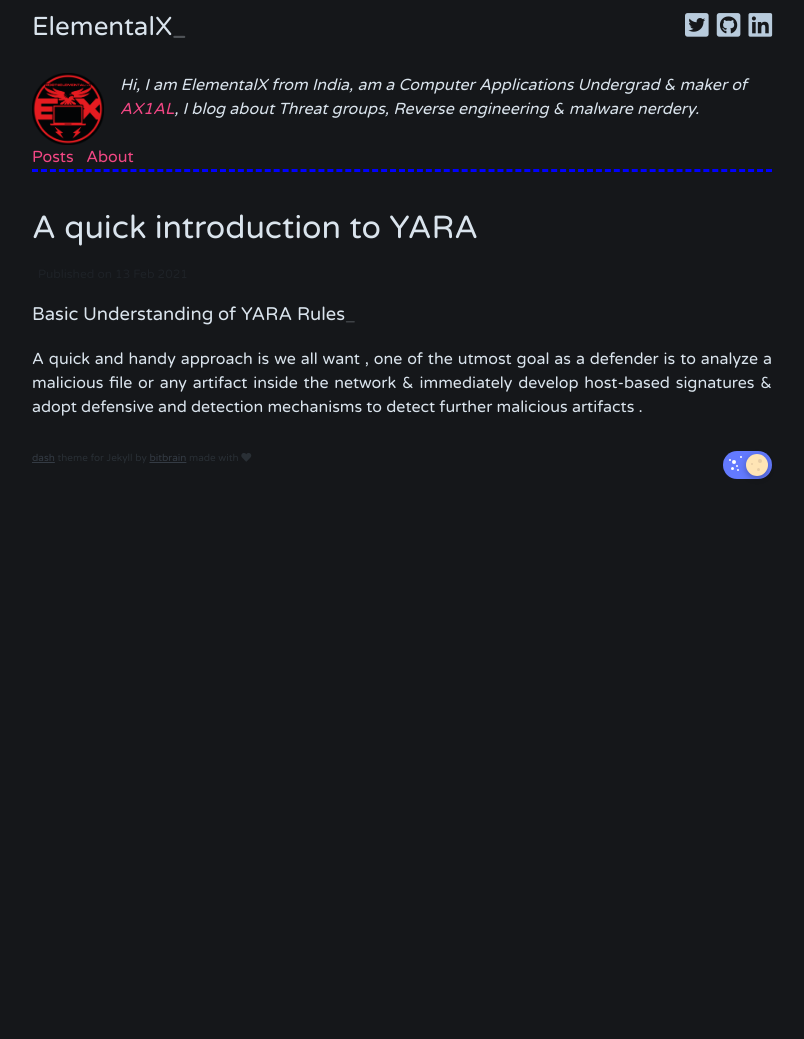
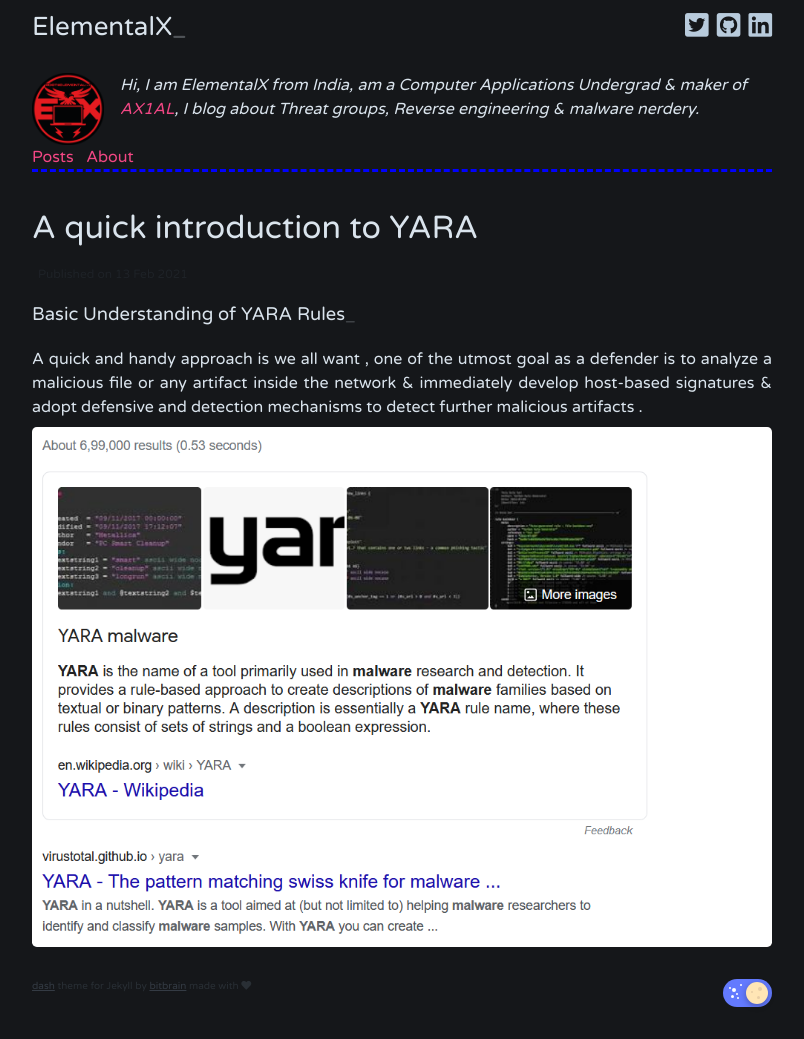
Before and after one commit to xelemental/xelemental.github.io, a Jekyll site: the page built from _posts/2021-02-13-readme.md, in a window 1280 px wide. Shown: the whole page, without its empty margins (238-1042 px from the left). Built offline with Jekyll 4.4.1, drawn with Linux system fonts in a browser that asks for light colours; comment, search, counter and statistics services are not loaded; before the commit the page ends 900 px from its top, so only the background shows below that.

Commit message:
Update 2021-02-13-readme.md

```diff
--- a/_posts/2021-02-13-readme.md
+++ b/_posts/2021-02-13-readme.md
@@ -9,3 +9,5 @@
 ---
 
 A quick and handy approach is we all want , one of the utmost goal as a defender is to analyze a malicious file or any artifact inside the network & immediately develop host-based signatures & adopt defensive and detection mechanisms to detect further malicious artifacts .
+
+![YARA](/assets/img/1xmznxhleFVE5eY9JVcJPUQ.png "YARA")
```
